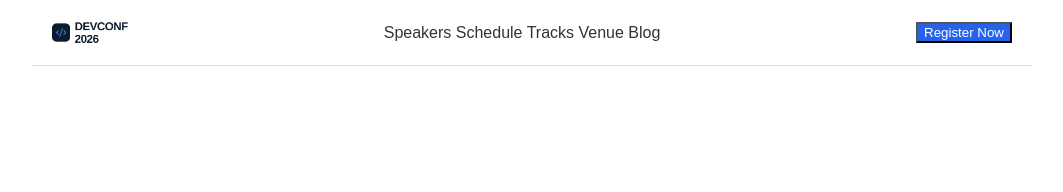
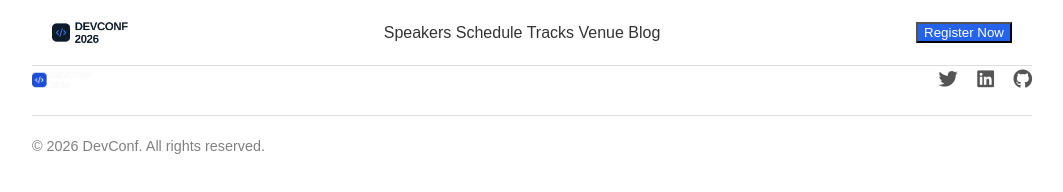
Before and after one commit to ashraf4343/DevConf_2026, a plain HTML site: page index.html in a window 1280 px wide. Shown: the whole page, without its empty margins (108-1171 px from the left). Drawn offline with Linux system fonts and the light colour scheme.

Commit message:
Footer commit

```diff
--- a/index.html
+++ b/index.html
@@ -10,3 +10,30 @@
     <button class="btn-primary btn-auto-width">Register Now</button>
   </div>
 </header>
+<footer>
+
+  <div class="section-padding">
+
+    <div class="flex-row space-between">
+
+      <img src="assets/footer-logo.png" height="20">
+
+      <div>
+
+        <a href="#" style="margin-left: 15px; color: #555; text-decoration: none; font-size: 1.2rem;"><i class="fa-brands fa-twitter"></i></a>
+
+        <a href="#" style="margin-left: 15px; color: #555; text-decoration: none; font-size: 1.2rem;"><i class="fa-brands fa-linkedin"></i></a>
+
+        <a href="#" style="margin-left: 15px; color: #555; text-decoration: none; font-size: 1.2rem;"><i class="fa-brands fa-github"></i></a>
+
+      </div>
+
+    </div>
+
+    <hr style="margin: 20px 0; border: 0; border-top: 1px solid #ddd;">
+
+    <p class="text-center" style="color: gray; font-size: 0.9rem;">&copy; 2026 DevConf. All rights reserved.</p>
+
+  </div>
+
+</footer>
```
